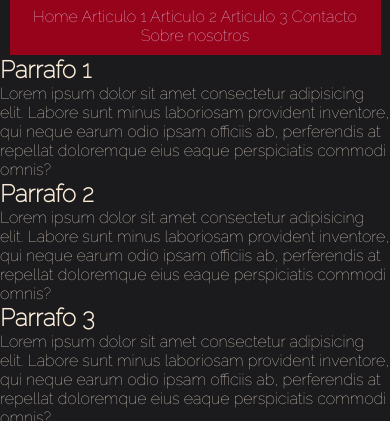
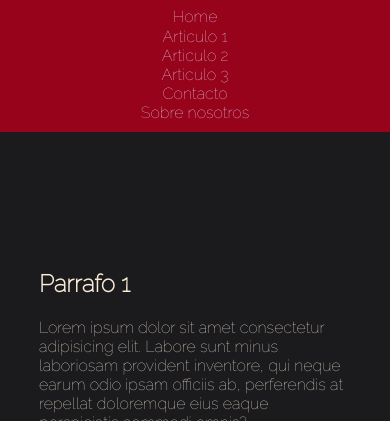
Before and after one commit to Davidtiago27/Proyecto2, a plain HTML site: page index.html in a window 390 px wide. Shown: the part 79-500 px from the top of the page. Drawn offline with Linux system fonts and the light colour scheme.

Commit message:
Modificando mobile view y laptop view

```diff
--- a/index.html
+++ b/index.html
@@ -25,6 +25,8 @@
         </nav>
     </header>
 
+    <main class="articulos">
+
     <article class="articulo1">
         <h2 class="titulo__articulo">Parrafo 1</h2>
         <p>Lorem ipsum dolor sit amet consectetur adipisicing elit. Labore sunt minus laboriosam provident inventore, qui neque earum odio ipsam officiis ab, perferendis at repellat doloremque eius eaque perspiciatis commodi omnis?</p>
@@ -40,6 +42,8 @@
         <p>Lorem ipsum dolor sit amet consectetur adipisicing elit. Labore sunt minus laboriosam provident inventore, qui neque earum odio ipsam officiis ab, perferendis at repellat doloremque eius eaque perspiciatis commodi omnis?</p>
     </article>
 
+    </main>
+
     <footer class="footer">
         <h2>
             Informacion del proyecto
--- a/main.css
+++ b/main.css
@@ -10,59 +10,121 @@ body {
 
 }
 
-
+.titulo1 {
+  padding: 2%;
+}
 
 .Menu {
 
-    display: inline-block;
-    width: 90%;
+    display: flex;
+
     justify-content: space-evenly;
+    background-color: #96031A;
+    color:antiquewhite;
+    padding: 10px;
+    text-decoration: none;
+
 }
 
 .menu1 {
     color: rgb(234, 219, 248);
     text-decoration: none;
-    transition: all 1s;
+    transition: all 0.3s;
+
   }
 
+  .menu1:hover {
+    transform: scale(1.2);
+  }
   .menu2 {
     color: rgb(234, 219, 248);
     text-decoration: none;
-    transition: all 1s;
+    transition: all 0.3s;
   }
+
+  .menu2:hover {
+    transform: scale(1.2);
+}
 
   .menu3 {
     color: rgb(234, 219, 248);
     text-decoration: none;
-    transition: all 1s;
+    transition: all 0.3s;
   }
+
+  .menu3:hover {
+    transform: scale(1.2);
+    }
 
   .menu4 {
     color: rgb(234, 219, 248);
     text-decoration: none;
-    transition: all 1s;
+    transition: all 0.3s;
+  }
+
+  .menu4:hover {
+    transform: scale(1.2);
   }
 
   .menu5 {
     color: rgb(234, 219, 248);
     text-decoration: none;
-    transition: all 1s;
+    transition: all 0.3s;
+  }
+
+  .menu5:hover {
+    transform: scale(1.2);
+
   }
 
   .menu6 {
     color: rgb(234, 219, 248);
     text-decoration: none;
-    transition: all 1s;
+    transition: all 0.3s;
   }
 
+  .menu6:hover {
+    transform: scale(1.2);
+  }
+
+.titulo__articulo {
+    padding: 20px 0%;
+  }
+
+  @media (min-width: 577px) {
+
+  .articulos {
+    display: grid;
+    grid-template-columns: 1fr 1fr 1fr;
+    padding: 10% 2% ;
+
+  }
+
+
+  .articulo1 {
+    padding: 10% 10% 15% 10%;
+  }
+
+  .articulo2 {
+    padding: 10% 10% 15% 10%;
+  }
+
+  .articulo3 {
+    padding: 10% 10% 30% 10%;
+  }
+
+  }
+
+  /* MOBILE */
 @media (max-width: 576px) {
     .Menu {
     background-color: #96031A;
     color:antiquewhite;
     padding: 10px;
     text-decoration: none;
-
     text-align: center;
+    display: grid;
+    grid-template-rows: 20px ;
     }
 
     .titulo {
@@ -73,4 +135,27 @@ body {
     .titulo1 {
         padding: 5%;
     }
+
+    .articulos {
+
+      padding: 0;
+
     }
+
+    .articulo1 {
+      padding: 30% 10% 15% 10%;
+    }
+
+    .titulo__articulo {
+      padding: 20px 0%;
+    }
+
+    .articulo2 {
+      padding: 15% 10% 15% 10%;
+    }
+
+    .articulo3 {
+      padding: 15% 10% 30% 10%;
+    }
+
+    }
```
